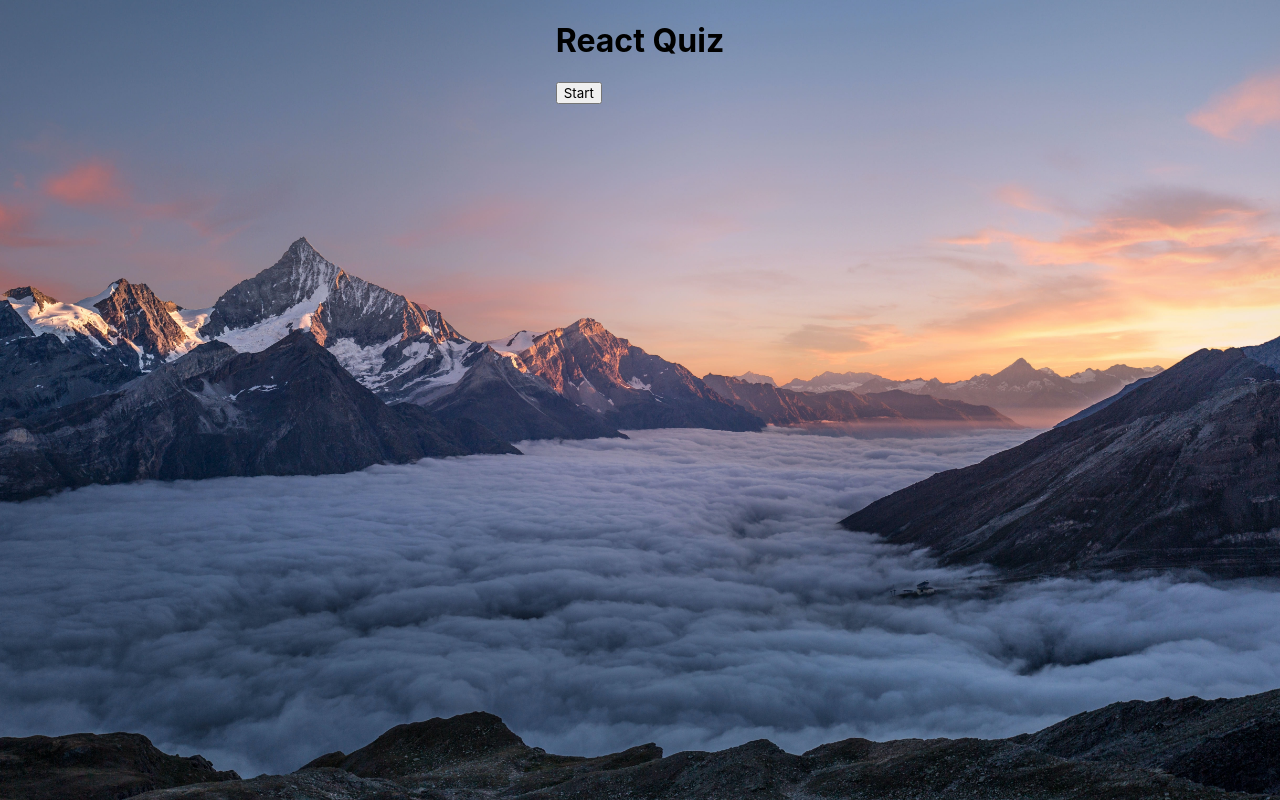
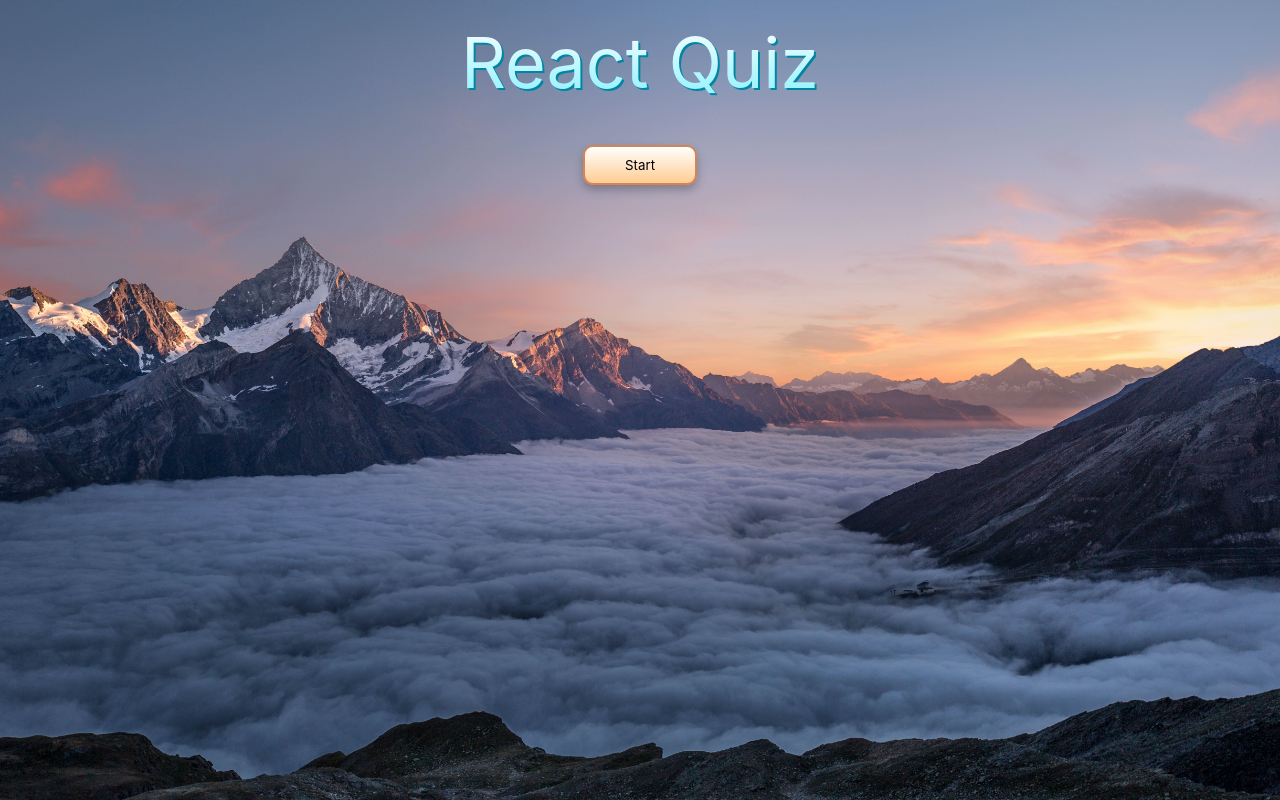
Before and after one commit to Stevtm/react-typescript-quiz, a React (Create React App) app: page / in a window 1280 px wide. Built offline with nearby package versions, Linux system fonts and the light colour scheme.

Commit message:
create app styling

```diff
--- a/src/App.styles.ts
+++ b/src/App.styles.ts
@@ -20,3 +20,49 @@
         font-family: -apple-system, BlinkMacSystemFont, 'Segoe UI', Roboto, Oxygen, Ubuntu, Cantarell, 'Open Sans', 'Helvetica Neue', sans-serif;
     }
 `;
+
+export const Wrapper = styled.div`
+	display: flex;
+	flex-direction: column;
+	align-items: center;
+
+	> p {
+		color: #fff;
+	}
+
+	.score {
+		color: #fff;
+		font-size: 2rem;
+		margin: 0;
+	}
+
+	h1 {
+		background-image: linear-gradient(180deg, #fff, #87f1ff);
+		background-size: 100%;
+		background-clip: text;
+		-webkit-background-clip: text;
+		-webkit-text-fill-color: transparent;
+		-moz-background-clip: text;
+		-moz-text-fill-color: transparent;
+		filter: drop-shadow(2px 2px #0085a3);
+		font-size: 70px;
+		font-weight: 400;
+		margin: 20px;
+	}
+
+	.start,
+	.next {
+		cursor: pointer;
+		background: linear-gradient(180deg, #fff, #ffcc91);
+		border: 2px solid #d38558;
+		box-shadow: 0px 5px 10px rgba(0, 0, 0, 0.25);
+		border-radius: 10px;
+		height: 40px;
+		margin: 20px 0;
+		padding: 0 40px;
+	}
+
+	.start {
+		max-width: 400px;
+	}
+`;
--- a/src/App.tsx
+++ b/src/App.tsx
@@ -9,7 +9,7 @@
 import { QuestionState } from "./API";
 
 // styles
-import { GlobalStyle } from "./App.styles";
+import { GlobalStyle, Wrapper } from "./App.styles";
 
 export type AnswerObject = {
 	question: string;
@@ -82,7 +82,7 @@
 	return (
 		<>
 			<GlobalStyle></GlobalStyle>
-			<div className="App">
+			<Wrapper>
 				<h1>React Quiz</h1>
 				{gameOver || userAnswers.length === TOTAL_QUESTIONS ? (
 					<button className="start" onClick={startQuiz}>
@@ -109,7 +109,7 @@
 						Next Question
 					</button>
 				) : null}
-			</div>
+			</Wrapper>
 		</>
 	);
 };
--- a/src/components/QuestionCard/index.tsx
+++ b/src/components/QuestionCard/index.tsx
@@ -2,6 +2,9 @@
 
 // types
 import { AnswerObject } from "../../App";
+
+// styles
+import { Wrapper, ButtonWrapper } from "./styles";
 
 type Props = {
 	question: string;
@@ -21,7 +24,7 @@
 	totalQuestions,
 }) => {
 	return (
-		<div>
+		<Wrapper>
 			<p className="number">
 				Question: {questionNr} / {totalQuestions}
 			</p>
@@ -29,15 +32,19 @@
 			<div>
 				{answers.map((answer) => {
 					return (
-						<div key={answer}>
+						<ButtonWrapper
+							key={answer}
+							correct={userAnswer?.correctAnswer === answer}
+							userClicked={userAnswer?.answer === answer}
+						>
 							<button disabled={!!userAnswer} value={answer} onClick={callback}>
 								<span dangerouslySetInnerHTML={{ __html: answer }} />
 							</button>
-						</div>
+						</ButtonWrapper>
 					);
 				})}
 			</div>
-		</div>
+		</Wrapper>
 	);
 };
 
--- /dev/null
+++ b/src/components/QuestionCard/styles.ts
@@ -0,0 +1,48 @@
+import styled from "styled-components";
+
+export const Wrapper = styled.div`
+	max-width: 1100px;
+	background: #ebfeff;
+	border-radius: 10px;
+	border: 2px solid #0085a3;
+	padding: 20px;
+	box-shadow: 0px 5px 10px rgba(0, 0, 0, 0.25);
+	text-align: center;
+
+	p {
+		font-size: 1rem;
+	}
+`;
+
+type ButtonWrapperProps = {
+	correct: boolean;
+	userClicked: boolean;
+};
+
+export const ButtonWrapper = styled.div<ButtonWrapperProps>`
+	transition: all 0.3s ease;
+
+	:hover {
+		opacity: 0.8;
+	}
+
+	button {
+		cursor: pointer;
+		user-select: none;
+		font-size: 0.8rem;
+		width: 100%;
+		height: 40px;
+		margin: 5px 0;
+		background: ${({ correct, userClicked }) =>
+			correct
+				? "linear-gradient(90deg, #56ffa4, #59bc86)"
+				: !correct && userClicked
+				? "linear-gradient(90deg, #ff5656, #c16868)"
+				: "linear-gradient(90deg, #56ccff, #6eafb4)"};
+		border: 3px solid white;
+		box-shadow: 1px 2px 0px rgba(0, 0, 0, 0.1);
+		border-radius: 10px;
+		color: white;
+		text-shadow: 0px 1px 0px rgba(0, 0, 0, 0.25);
+	}
+`;
```
